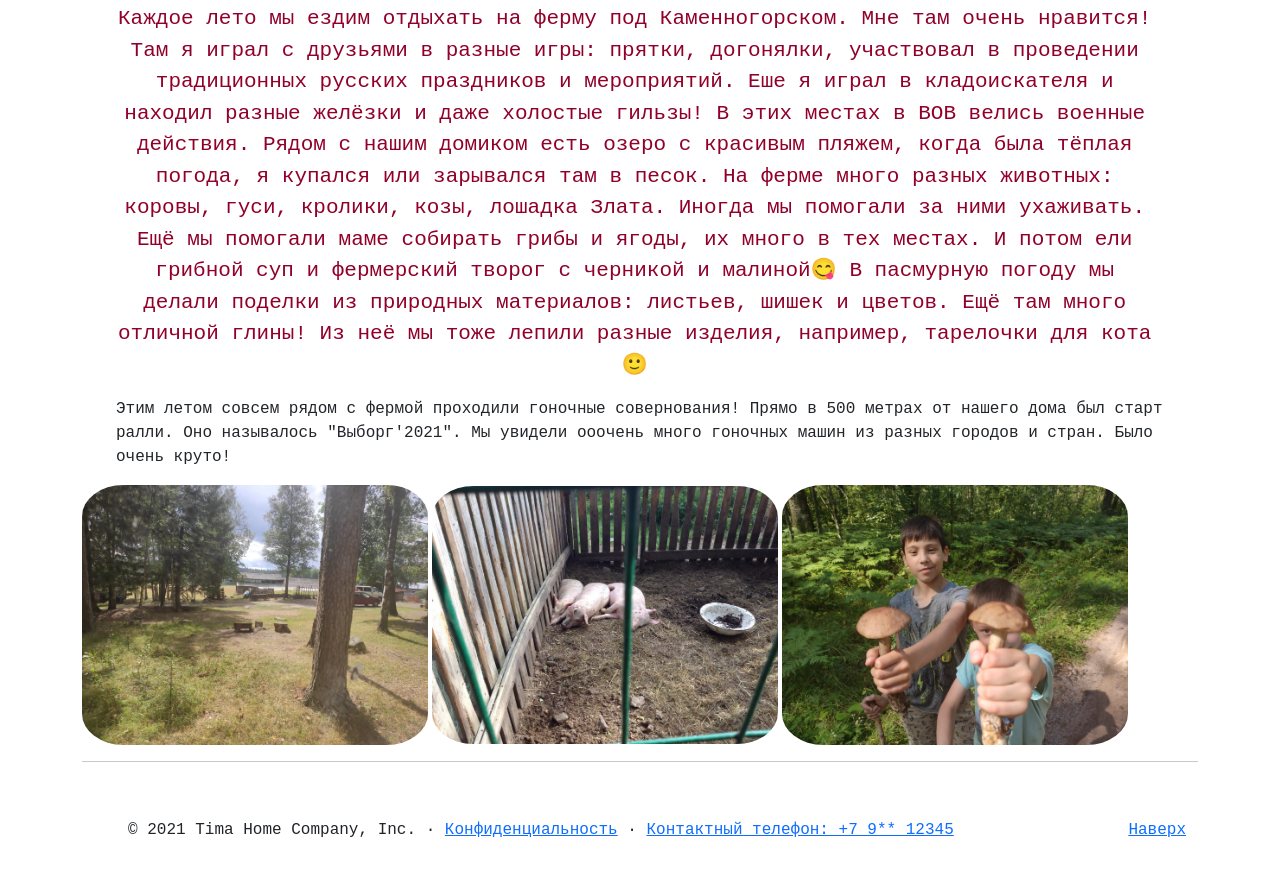
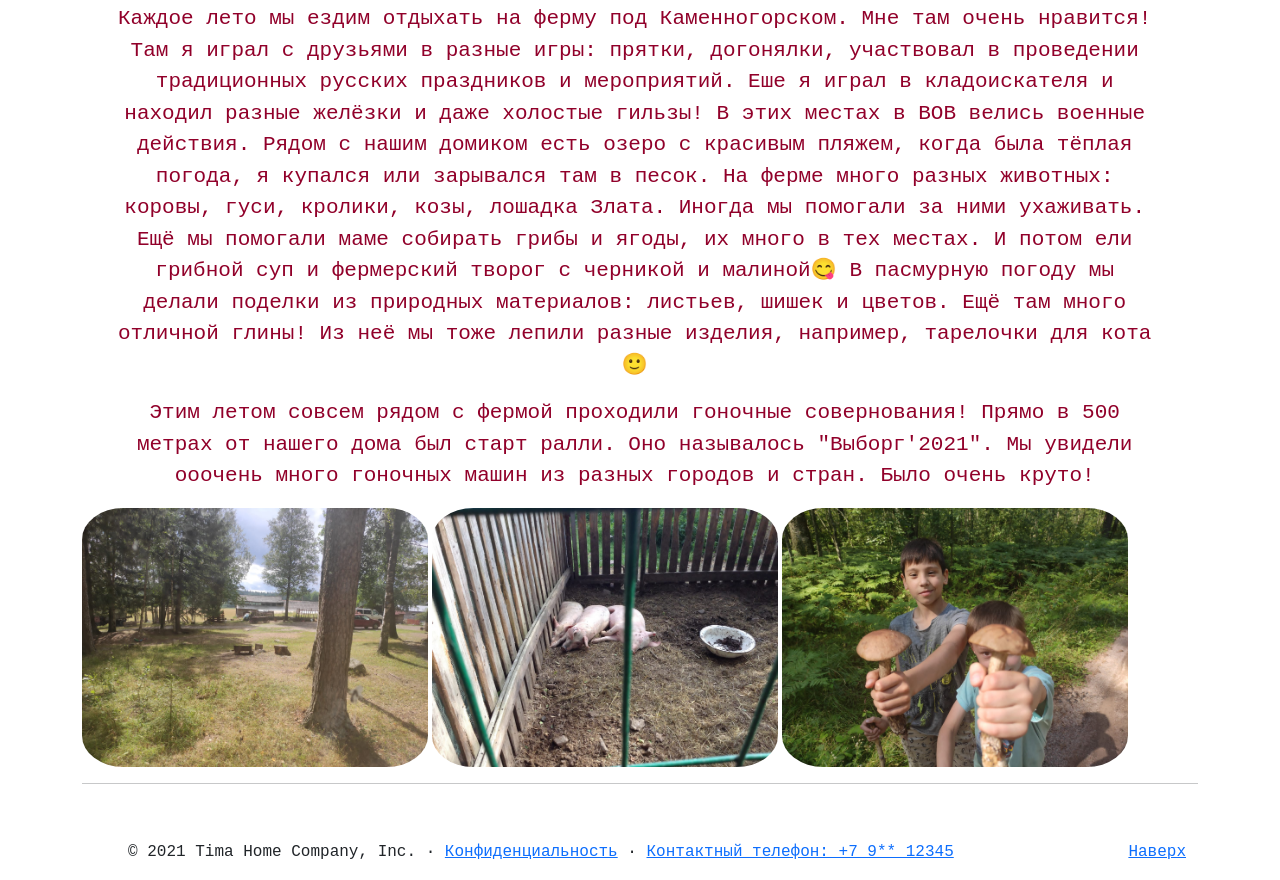
Before and after one commit to TimSh30/TimSh30.github.io, a plain HTML site: page Travel.html in a window 1280 px wide. Shown: the part 2091-2971 px from the top of the page. Before the commit the page ends 2949 px from the top, so only its background shows below. Drawn offline with nearby package versions, Linux system fonts and the light colour scheme.

Commit message:
Update Travel.html

```diff
--- a/Travel.html
+++ b/Travel.html
@@ -78,7 +78,7 @@
                     их много в тех местах. И потом ели грибной суп и фермерский творог с черникой и малиной😋 В пасмурную погоду мы делали
                     поделки из природных материалов: листьев, шишек и цветов. Ещё там много отличной глины! Из неё мы тоже лепили разные изделия, например,
                     тарелочки для кота🙂    </p>
-                <p>Этим летом совсем рядом с фермой проходили гоночные совернования! Прямо в 500 метрах от нашего дома был старт ралли. Оно называлось "Выборг'2021". Мы увидели ооочень много гоночных машин из разных городов и стран. Было очень круто!</p>
+                <p class="text-over">Этим летом совсем рядом с фермой проходили гоночные совернования! Прямо в 500 метрах от нашего дома был старт ралли. Оно называлось "Выборг'2021". Мы увидели ооочень много гоночных машин из разных городов и стран. Было очень круто!</p>
 
 
                <img class="circle-img" src="./img/Tim/travel/IMG-20211105-WA0035.jpg" alt="pickther2">
```
